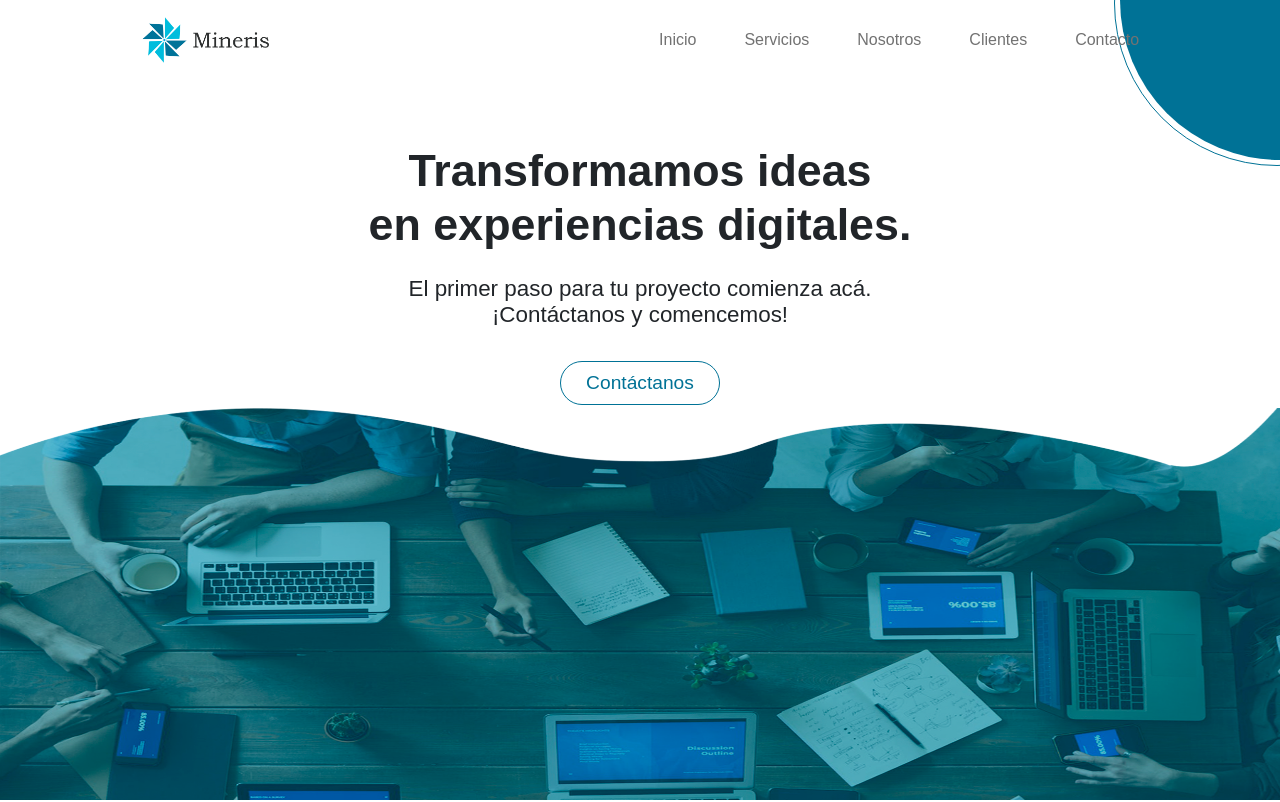
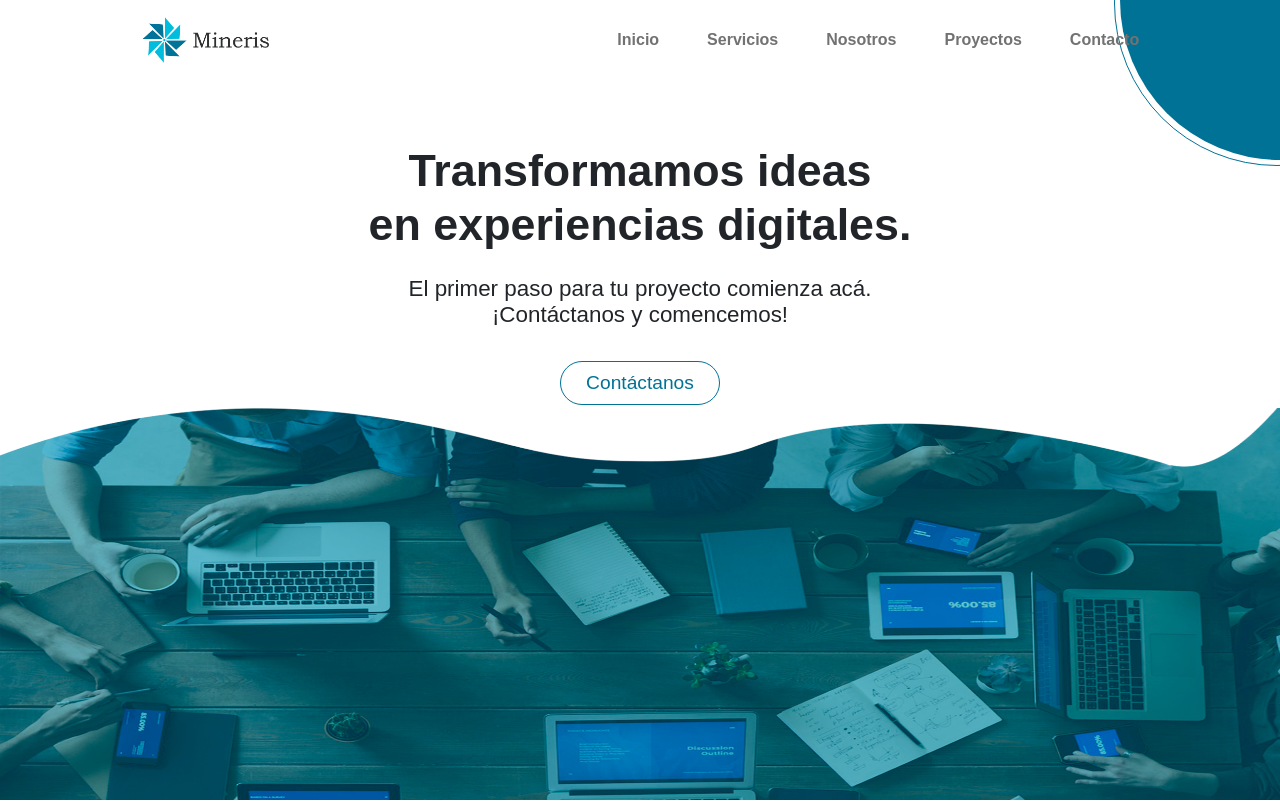
Before and after one commit to franco-buccellato/Mineris, a React (Create React App) app: page / in a window 1280 px wide. Shown: the top 802 px of the page. Built offline with nearby package versions, Linux system fonts and the light colour scheme.

Commit message:
Cambio de colores con hover y nombre de Cientes a Proyectos

```diff
--- a/src/componentes/Encabezado/Encabezado.js
+++ b/src/componentes/Encabezado/Encabezado.js
@@ -46,12 +46,12 @@ function Encabezado() {
                         <li><a href="#inicio">Inicio</a></li>
                         <li><a href="#servicios">Servicios</a></li>
                         <li><a href="#nosotros">Nosotros</a></li>
-                        <li><a href="#clientes">Clientes</a></li>
+                        <li><a href="#proyectos">Proyectos</a></li>
                         <li><a href="#contacto">Contacto</a></li>
                     </ul>
                 </div>
                 <div className='content-boton-menu' onClick={mostrarMenu}>
-                    <svg xmlns="http://www.w3.org/2000/svg" width="16" height="16" fill="currentColor" className="bi bi-list" viewBox="0 0 16 16"><path fill-rule="evenodd" d="M2.5 12a.5.5 0 0 1 .5-.5h10a.5.5 0 0 1 0 1H3a.5.5 0 0 1-.5-.5zm0-4a.5.5 0 0 1 .5-.5h10a.5.5 0 0 1 0 1H3a.5.5 0 0 1-.5-.5zm0-4a.5.5 0 0 1 .5-.5h10a.5.5 0 0 1 0 1H3a.5.5 0 0 1-.5-.5z" /></svg>
+                    <svg xmlns="http://www.w3.org/2000/svg" width="16" height="16" fill="currentColor" className="bi bi-list" viewBox="0 0 16 16"><path fillRule="evenodd" d="M2.5 12a.5.5 0 0 1 .5-.5h10a.5.5 0 0 1 0 1H3a.5.5 0 0 1-.5-.5zm0-4a.5.5 0 0 1 .5-.5h10a.5.5 0 0 1 0 1H3a.5.5 0 0 1-.5-.5zm0-4a.5.5 0 0 1 .5-.5h10a.5.5 0 0 1 0 1H3a.5.5 0 0 1-.5-.5z" /></svg>
                 </div>
                 <div className='content-menu-Movil' style={{ left: `${mostrarMenuMovil}vw` }}>
                     <div className='content-logo-movil'>
@@ -64,7 +64,7 @@ function Encabezado() {
                         <li onClick={mostrarMenu}><a href="#inicio">Inicio</a></li>
                         <li onClick={mostrarMenu}><a href="#servicios">Servicios</a></li>
                         <li onClick={mostrarMenu}><a href="#nosotros">Nosotros</a></li>
-                        <li onClick={mostrarMenu}><a href="#clientes">Clientes</a></li>
+                        <li onClick={mostrarMenu}><a href="#clientes">Proyectos</a></li>
                         <li onClick={mostrarMenu}><a href="#contacto">Contacto</a></li>
                     </div>
                     <div className='content-social-movil'>
@@ -125,8 +125,9 @@ const EncabezadoContainer = styled.header`
                         color: #727272;
                         transition: all .4s;
                         text-decoration: none;
+                        font-weight: bold;
                         &:hover{
-                            color: #323333;
+                            color: #007296;
                         }
                     }
                     list-style: none;
@@ -147,7 +148,7 @@ const EncabezadoContainer = styled.header`
 
 
             @media only screen and (max-width: 1024px) {
-               display: none;
+                display: none;
             }
         }
         //ARRANCA EL MENU RESPONSIVE -1024px
@@ -206,6 +207,9 @@ const EncabezadoContainer = styled.header`
                         color: #727272;
                         transition: all .4s;
                         text-decoration: none;
+                        &:hover{
+                            color: #007296;
+                        }
                     }
                 }
 
```
